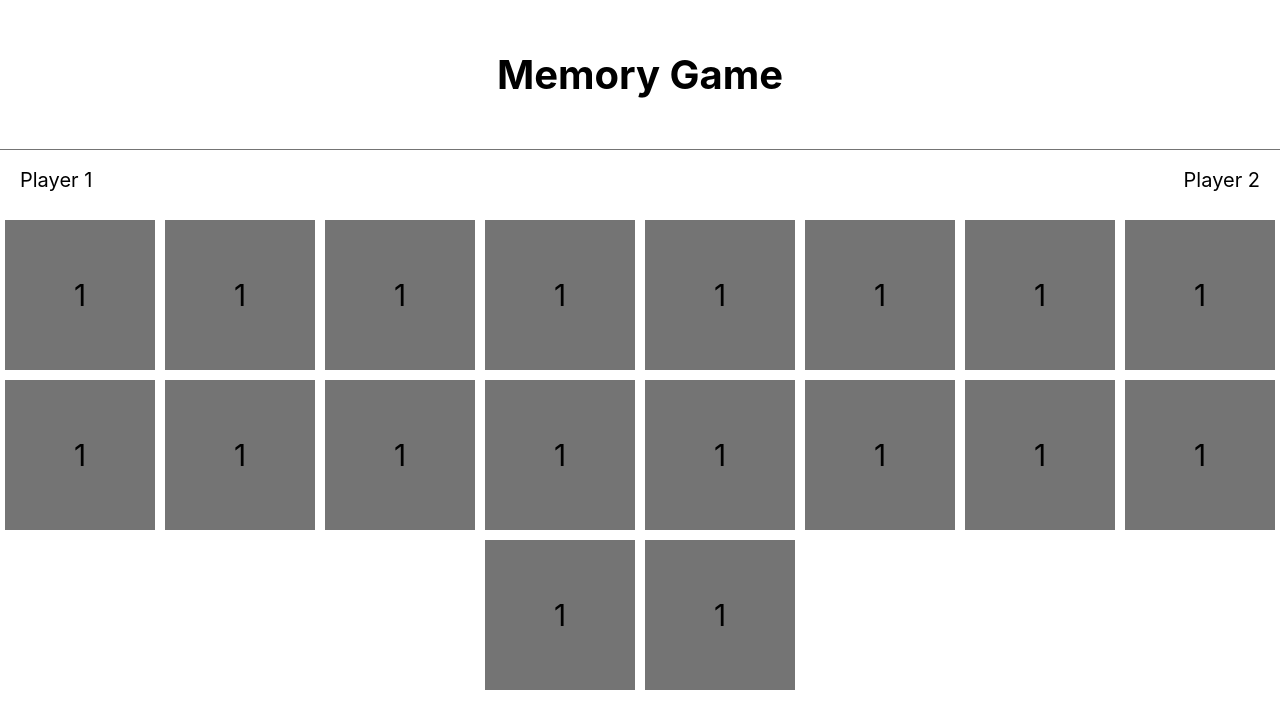
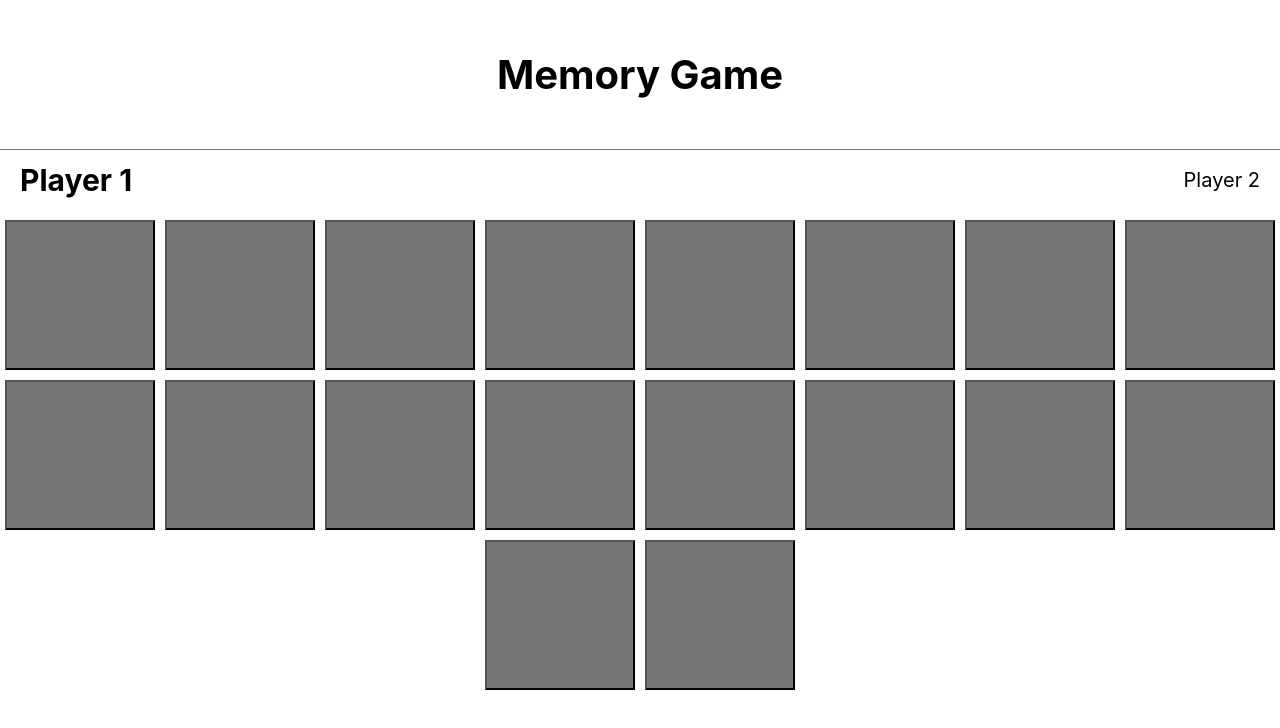
Before and after one commit to moekahala/quizplus, a React (Create React App) app: page / in a window 1280 px wide. Shown: the top 728 px of the page. Built offline with nearby package versions, Linux system fonts and the light colour scheme.

Commit message:
finished with gameplay logic

```diff
--- a/src/components/cardsViewer/CardsViewer.tsx
+++ b/src/components/cardsViewer/CardsViewer.tsx
@@ -1,11 +1,16 @@
 import React from 'react';
 import Card from 'components/common/card/Card';
+import { CardContent } from 'containers/gameplayContainer/GameplayContainer';
 import styles from './cardsViewer.module.css';
 
-const CardsViewer = () => (
+interface Props {
+  cardsContent: CardContent[];
+  handleClick: (key: number) => void;
+}
+const CardsViewer = (props: Props) => (
   <section className={styles.viewer}>
-    {Array.from(Array(18).keys()).map(() => (
-      <Card />
+    {props.cardsContent.map((content: CardContent) => (
+      <Card content={content} key={content.key} handleClick={props.handleClick} />
     ))}
   </section>
 );
--- a/src/components/common/card/Card.tsx
+++ b/src/components/common/card/Card.tsx
@@ -1,10 +1,20 @@
 import React from 'react';
+import { CardContent } from 'containers/gameplayContainer/GameplayContainer';
 import styles from './card.module.css';
 
-const Card = () => (
-  <div className={styles.card}>
-    1
-  </div>
+interface Props {
+    content: CardContent;
+    handleClick: (key: number) => void;
+}
+const Card = (props: Props) => (
+  <button
+    onClick={() => props.handleClick(props.content?.key)}
+    key={props.content?.key}
+    className={styles.card}
+    type="button"
+  >
+    {(props.content.flipped || props.content.matchedWithPeerCard) && props.content?.value}
+  </button>
 );
 
 export default Card;
--- a/src/components/common/card/card.module.css
+++ b/src/components/common/card/card.module.css
@@ -7,4 +7,5 @@
     justify-content: center;
     align-items: center;
     font-size: 3rem;
+    outline: none;
 }
--- a/src/components/playersTurn/PlayersTurn.tsx
+++ b/src/components/playersTurn/PlayersTurn.tsx
@@ -1,10 +1,13 @@
 import React from 'react';
 import styles from './players.module.css';
 
-const PlayersTurn = () => (
+interface Props {
+    currentPlayer: number
+}
+const PlayersTurn = ({ currentPlayer }: Props) => (
   <section className={styles.playersWrapper}>
-    <div>Player 1</div>
-    <div>Player 2</div>
+    <div className={currentPlayer === 1 ? styles.selectedPlayer : ''}>Player 1</div>
+    <div className={currentPlayer === 2 ? styles.selectedPlayer : ''}>Player 2</div>
   </section>
 );
 
--- a/src/components/playersTurn/players.module.css
+++ b/src/components/playersTurn/players.module.css
@@ -8,3 +8,8 @@
     padding: 0 2rem;
     margin-bottom: 2rem;
 }
+
+.selectedPlayer {
+    font-weight: bold;
+    font-size: 3rem;
+}
--- a/src/containers/gameplayContainer/GameplayContainer.tsx
+++ b/src/containers/gameplayContainer/GameplayContainer.tsx
@@ -1,12 +1,56 @@
-import React from 'react';
+import React, { useEffect, useRef, useState } from 'react';
 import PlayersTurn from 'components/playersTurn/PlayersTurn';
 import CardsViewer from 'components/cardsViewer/CardsViewer';
+import {
+  flipCard, generateCardsContent, isCardMatching, keepCardsOpened, resetFlippedCards,
+} from 'utils/gameplay';
 
-const GameplayContainer = () => (
-  <>
-    <PlayersTurn />
-    <CardsViewer />
-  </>
-);
+export interface CardContent {
+    value: number;
+    matchedWithPeerCard: boolean;
+    flipped: boolean;
+    key: number;
+}
+
+const GameplayContainer = () => {
+  const [cardsContent, setCardsContent] = useState<CardContent[]>([]);
+  const [currentPlayer, setCurrentPlayer] = useState<number>(1);
+  const flippedCards = useRef<number[]>([]);
+
+  const handleClick = (key: number) => {
+    // prevent same card click
+    if (flippedCards.current.includes(key)) {
+      return;
+    }
+
+    flippedCards.current.push(key);
+    flipCard(key, cardsContent, setCardsContent);
+
+    if (flippedCards.current.length === 2) {
+      if (isCardMatching(flippedCards.current, cardsContent)) {
+        // ToDo add to history
+        keepCardsOpened(flippedCards.current, cardsContent, setCardsContent);
+      } else {
+        setCurrentPlayer(currentPlayer === 1 ? 2 : 1);
+      }
+
+      setTimeout(() => {
+        resetFlippedCards(flippedCards.current, cardsContent, setCardsContent);
+        flippedCards.current = [];
+      }, 1000);
+    }
+  };
+
+  useEffect(() => {
+    setCardsContent(generateCardsContent(18));
+  }, []);
+
+  return (
+    <>
+      <PlayersTurn currentPlayer={currentPlayer} />
+      <CardsViewer cardsContent={cardsContent} handleClick={handleClick} />
+    </>
+  );
+};
 
 export default GameplayContainer;
--- /dev/null
+++ b/src/utils/gameplay.ts
@@ -0,0 +1,78 @@
+import { CardContent } from 'containers/gameplayContainer/GameplayContainer';
+
+function shuffle(array: number[]) {
+  let currentIndex = array.length; let
+    randomIndex;
+
+  // While there remain elements to shuffle.
+  while (currentIndex !== 0) {
+    // Pick a remaining element.
+    randomIndex = Math.floor(Math.random() * currentIndex);
+    currentIndex--;
+
+    // And swap it with the current element.
+    [array[currentIndex], array[randomIndex]] = [
+      array[randomIndex], array[currentIndex]];
+  }
+
+  return array;
+}
+
+export const generateCardsContent = (numberOfCards: number): CardContent[] => {
+  const cardsUniqueNumbers = Array.from(Array(numberOfCards / 2).keys());
+  let cardsNumbers = [...cardsUniqueNumbers, ...cardsUniqueNumbers];
+
+  cardsNumbers = shuffle(cardsNumbers);
+  const cardsContent: CardContent[] = [];
+
+  let i = 0;
+  for (const value of cardsNumbers) {
+    cardsContent.push({
+      value,
+      matchedWithPeerCard: false,
+      flipped: false,
+      key: i++,
+    });
+  }
+
+  return cardsContent;
+};
+
+export const isCardMatching = (flippedCards: number[], cardsContent: CardContent[]) => {
+  return cardsContent[flippedCards[0]].value === cardsContent[flippedCards[1]].value;
+};
+
+export const keepCardsOpened = (
+  flippedCards: number[],
+  cardsContent: CardContent[],
+  setCardsContent: (cards: CardContent[]) => void,
+) => {
+  const updatedCards = [...cardsContent];
+  updatedCards[flippedCards[0]].matchedWithPeerCard = true;
+  updatedCards[flippedCards[1]].matchedWithPeerCard = true;
+
+  setCardsContent(updatedCards);
+};
+
+export const resetFlippedCards = (
+  flippedCards: number[],
+  cardsContent: CardContent[],
+  setCardsContent: (cards: CardContent[]) => void,
+) => {
+  const updatedCards = [...cardsContent];
+  updatedCards[flippedCards[0]].flipped = false;
+  updatedCards[flippedCards[1]].flipped = false;
+
+  setCardsContent(updatedCards);
+};
+
+export const flipCard = (
+  key: number,
+  cardsContent: CardContent[],
+  setCardsContent: (cards: CardContent[]) => void,
+) => {
+  const updatedCards = [...cardsContent];
+  updatedCards[key].flipped = true;
+
+  setCardsContent(updatedCards);
+};
```
Also changed, not shown: .eslintrc.json.
